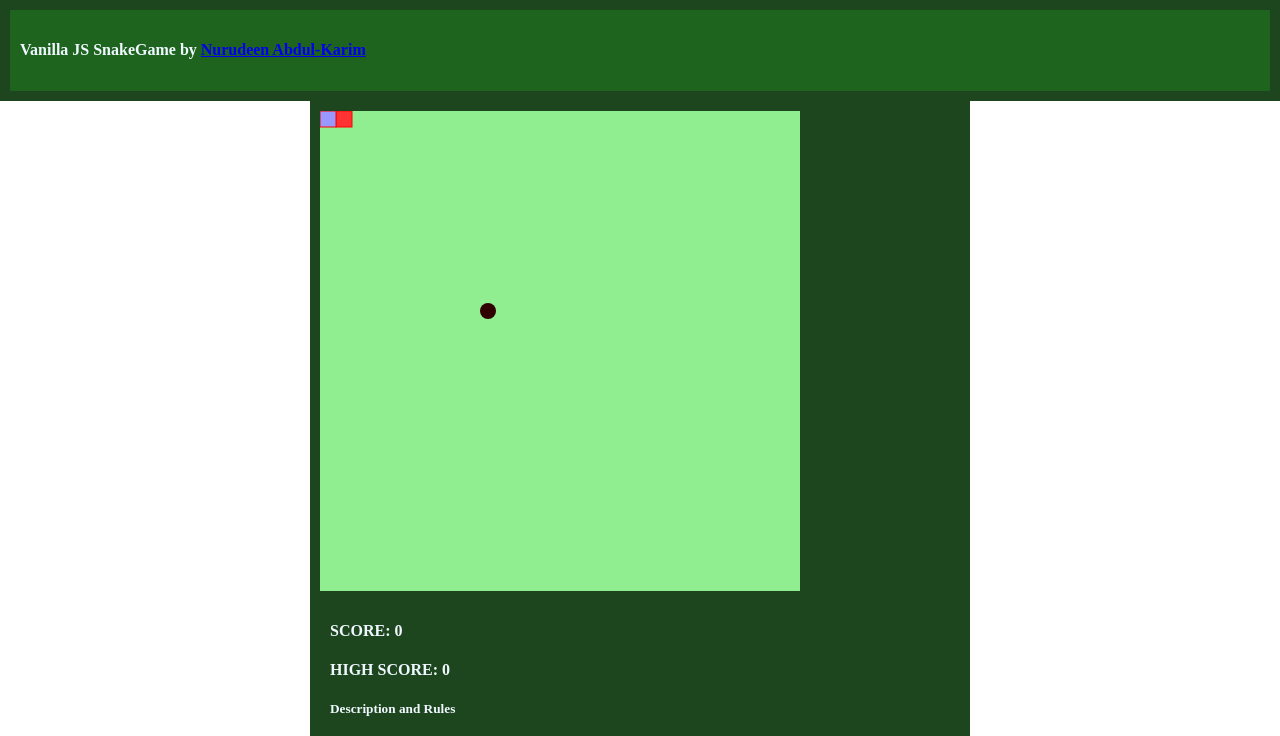
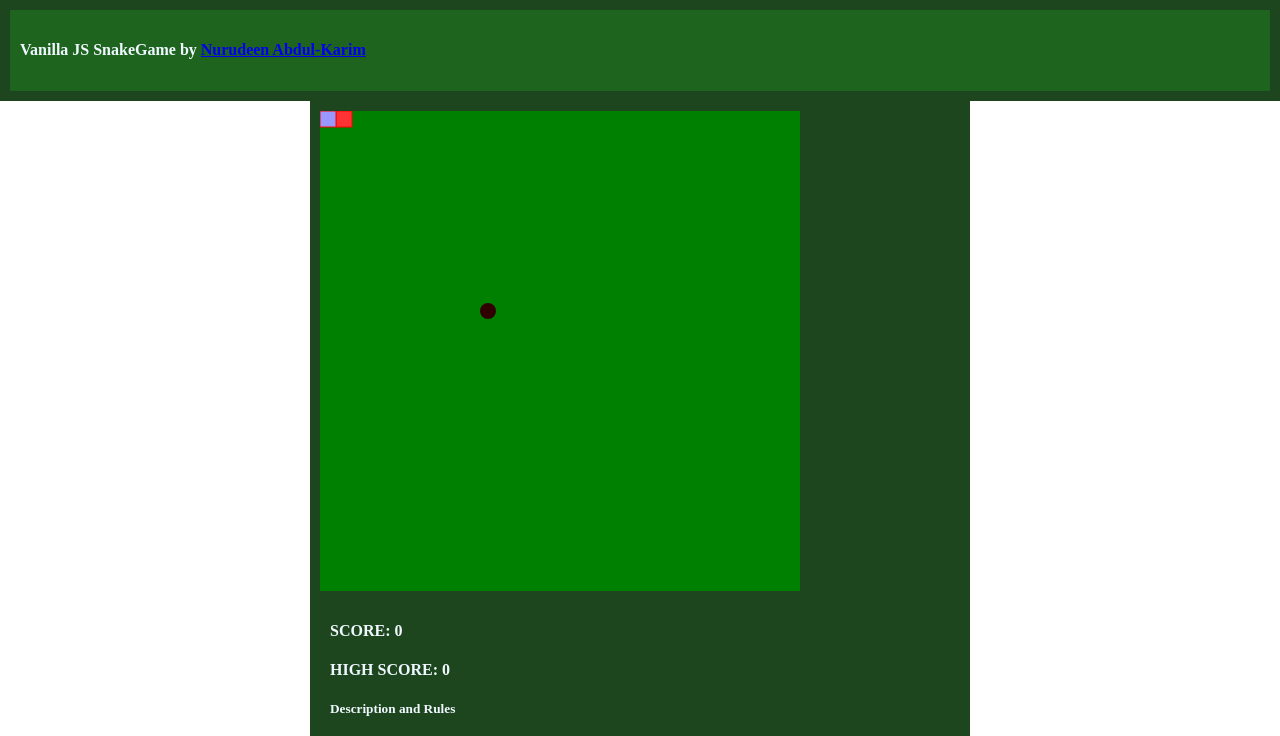
Before and after one commit to ProfNuru/JS-Snakegame, a plain HTML site: page index.html in a window 1280 px wide. Shown: the top 736 px of the page. Drawn offline with Linux system fonts and the light colour scheme.

Commit message:
Canvas background color changed to green

```diff
--- a/snake.css
+++ b/snake.css
@@ -17,7 +17,7 @@ body{
 }
 canvas{
 	margin: 0 auto;
-	background-color: lightgreen;
+	background-color: green;
 	float: left;
 }
 #scores{
```
